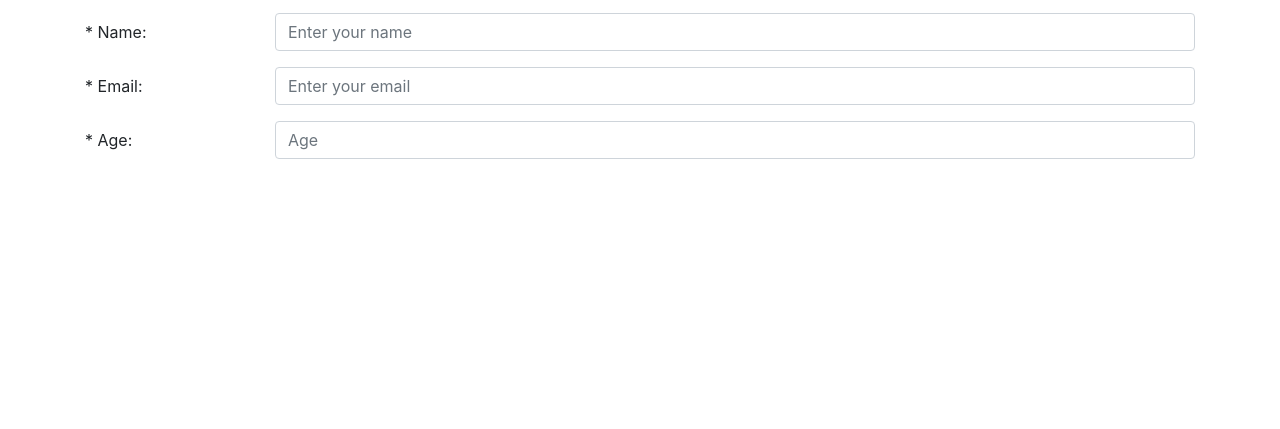
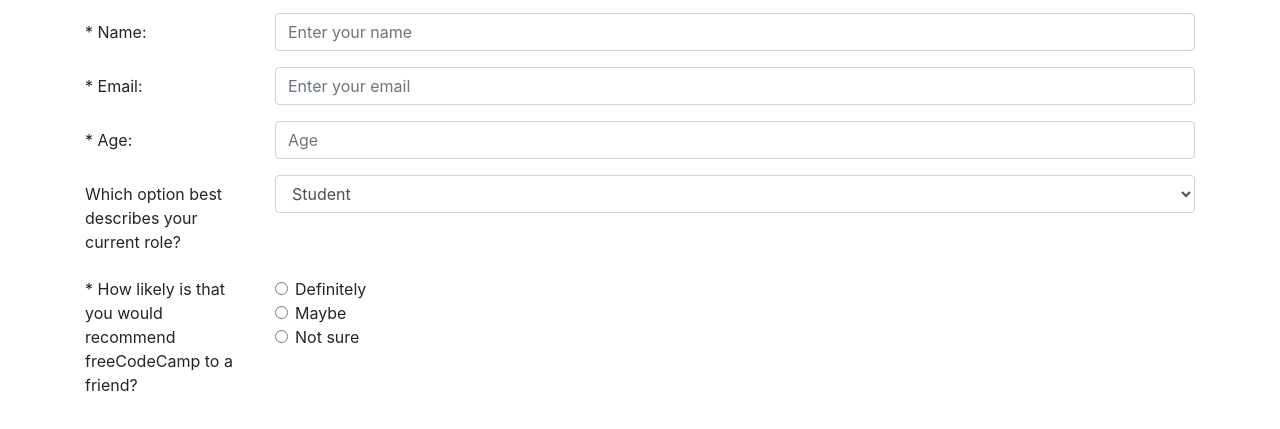
Before and after one commit to ciricstefan/fcc-survey-form, a plain HTML site: page index.html in a window 1280 px wide. Shown: the part 83-512 px from the top of the page. Drawn offline with nearby package versions, Linux system fonts and the light colour scheme.

Commit message:
Add dropdown and radio inputs

```diff
--- a/index.html
+++ b/index.html
@@ -35,6 +35,39 @@
                         </div>
                     </div>
 
+                    <div class="form-group row">
+                        <label for="role" id="dropdown" class="col-sm-2 col-form-label">Which option best describes your current role?</label>
+                        <div class="col-sm-10">
+                            <select name="" id="dropdown" class="form-control">
+                                <option>Student</option>
+                                <option>Full Time Job</option>
+                                <option>Full Time Learner</option>
+                                <option>Prefer not to say</option>
+                                <option>Other</option>
+                            </select>
+                        </div>
+                    </div>
+
+                    <fieldset class="form-group">
+                        <div class="row">
+                            <legend class="col-form-label col-sm-2 pt-0">* How likely is that you would recommend freeCodeCamp to a friend?</legend>
+                            <div class="col-sm-10">
+                                <div class="form-check">
+                                    <input type="radio" name="recommend" class="form-check-input" id="recommend1">
+                                    <label for="recommend1" class="form-check-label">Definitely</label>
+                                </div>
+                                <div class="form-check">
+                                    <input type="radio" name="recommend" class="form-check-input" id="recommend2">
+                                    <label for="recommend2" class="form-check-label">Maybe</label>
+                                </div>
+                                <div class="form-check">
+                                    <input type="radio" name="recommend" class="form-check-input" id="recommend3">
+                                    <label for="recommend3" class="form-check-label">Not sure</label>
+                                </div>
+                            </div>
+                        </div>
+                    </fieldset>
+
                 </form>
             </div>
         </main>
```
